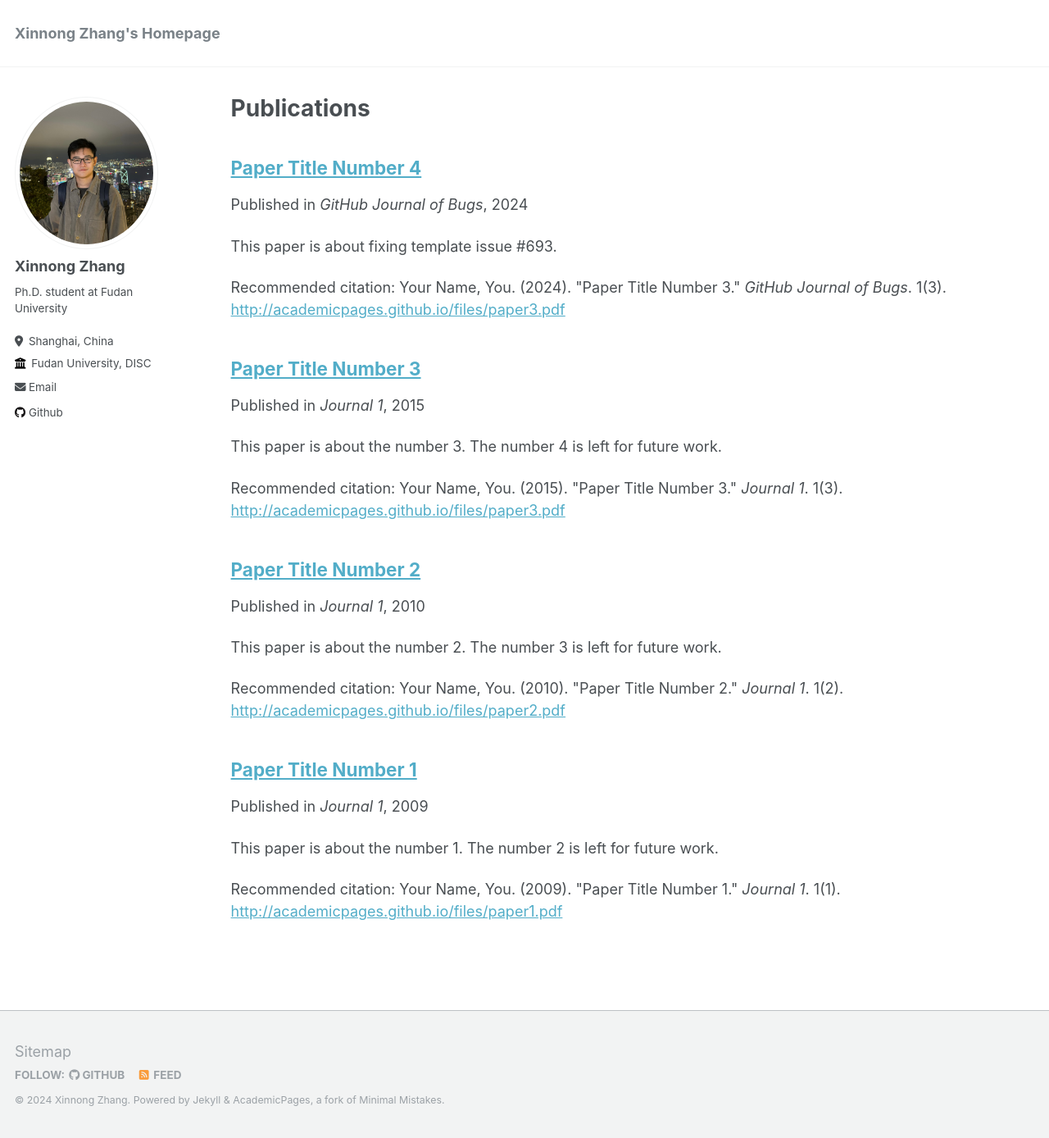
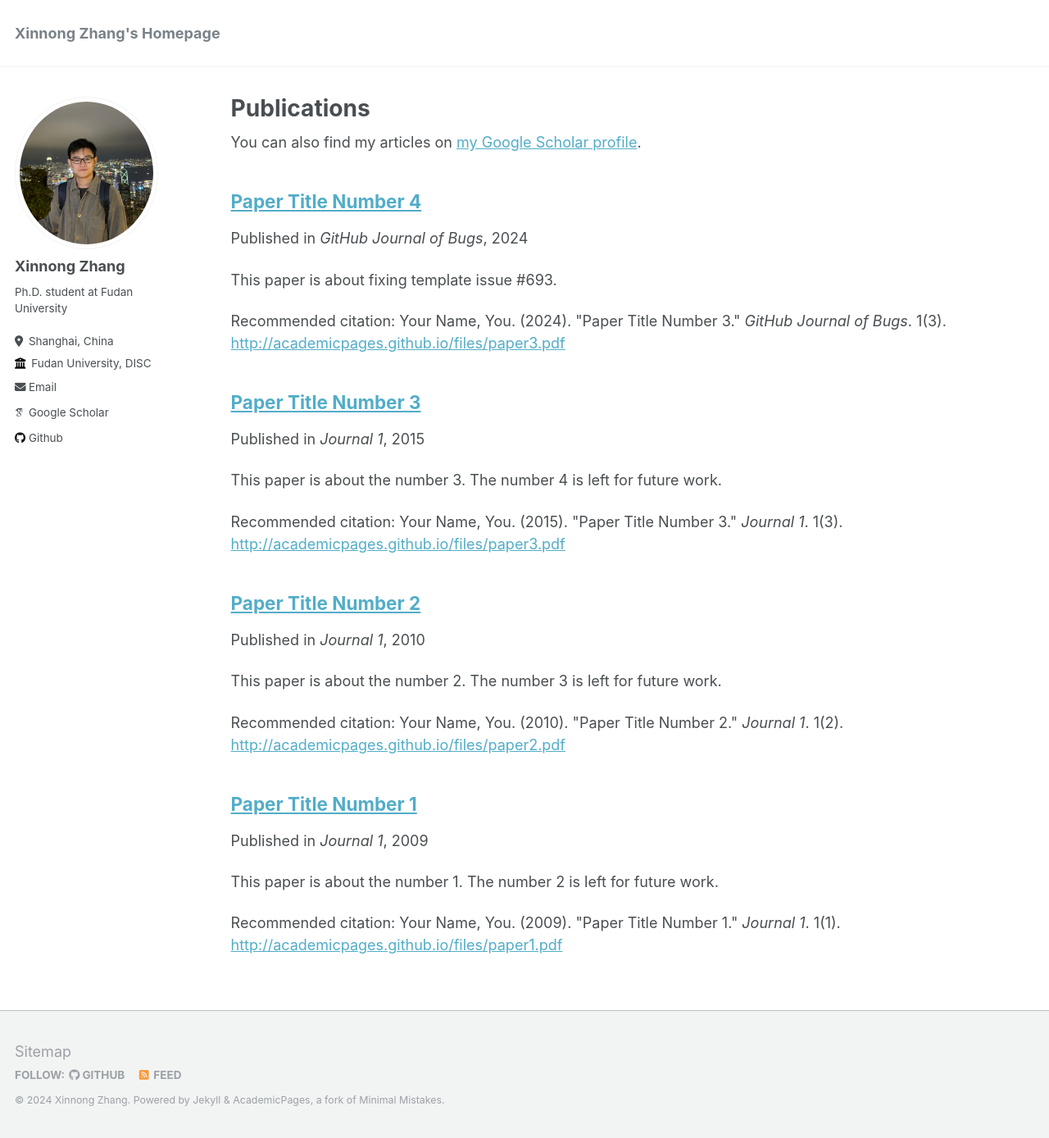
Before and after one commit to Lishi905/lishi905.github.io, a Jekyll site: the page built from _pages/publications.md, in a window 1280 px wide and 1388 px high. Shown: the whole window at 82% size. Built offline with Jekyll 4.4.1, drawn with Linux system fonts in a browser that asks for light colours; some web fonts are replaced; part of the change alters nothing that is shown.

Commit message:
Update _config.yml

```diff
--- a/_config.yml
+++ b/_config.yml
@@ -32,7 +32,7 @@ author:
 
   # Academic websites
   arxiv            : # URL - Update with the correct link to your profile
-  googlescholar    : #
+  googlescholar    : "https://scholar.google.com/citations?user=0wFnJ-0AAAAJ&hl=zh-CN&oi=ao"
   impactstory      : # URL
   orcid            : # "https://orcid.org/0009-0005-8791-3308"
   pubmed           : #
```
